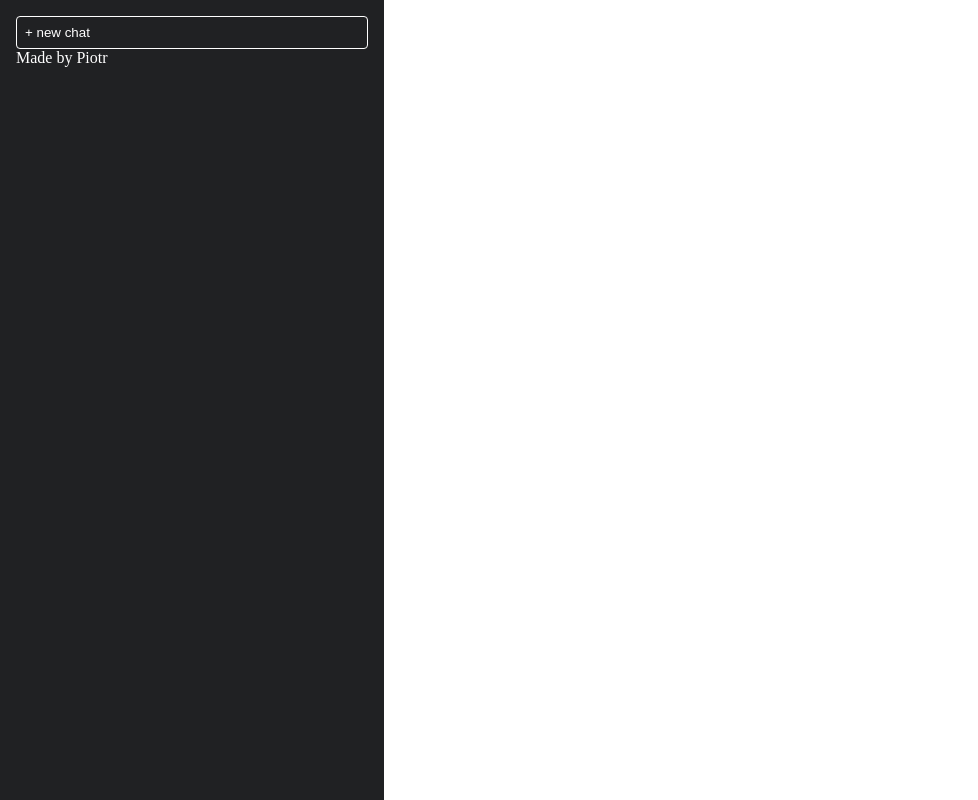
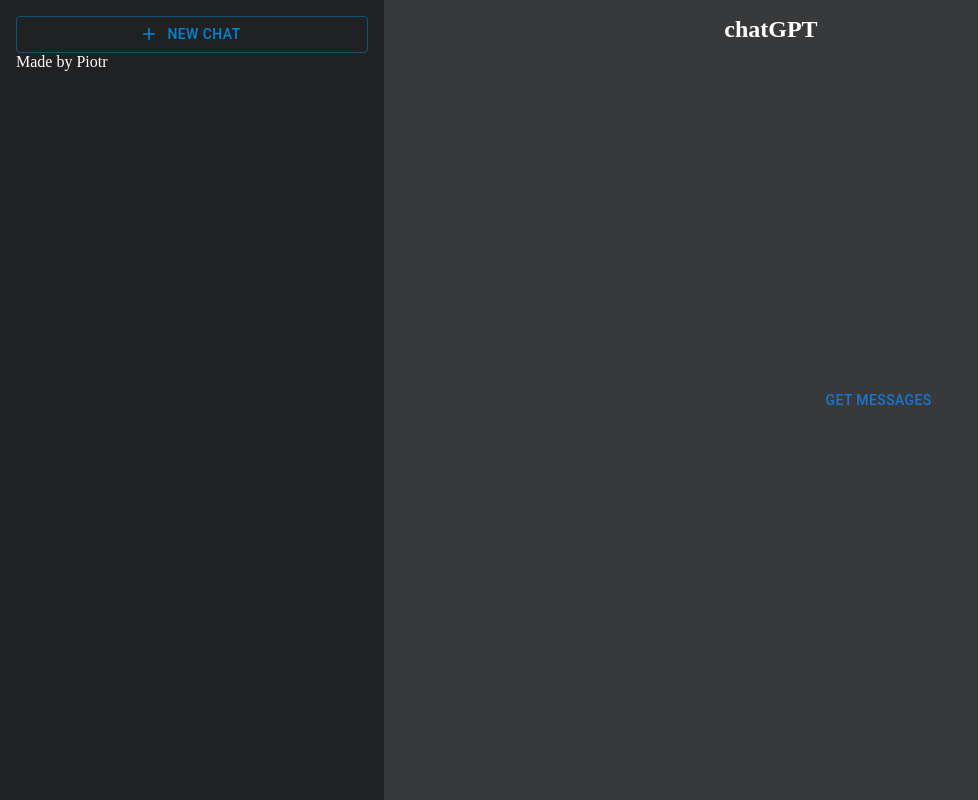
Before and after one commit to piotrszczesniak/chatgpt-clone-next, a Next.js app: page / in a window 1280 px wide. Shown: the whole page, without its empty margins (0-978 px from the left). Built offline with nearby package versions, Linux system fonts and the light colour scheme.

Commit message:
add generate api endpoint, add getMessages function

```diff
--- a/package.json
+++ b/package.json
@@ -9,6 +9,10 @@
     "lint": "next lint"
   },
   "dependencies": {
+    "@emotion/react": "^11.11.1",
+    "@emotion/styled": "^11.11.0",
+    "@mui/icons-material": "^5.14.8",
+    "@mui/material": "^5.14.8",
     "@types/node": "20.5.7",
     "@types/react": "18.2.21",
     "@types/react-dom": "18.2.7",
--- /dev/null
+++ b/src/pages/api/generate.ts
@@ -0,0 +1,33 @@
+// Next.js API route support: https://nextjs.org/docs/api-routes/introduction
+import type { NextApiRequest, NextApiResponse } from 'next';
+
+export default async function handler(req: NextApiRequest, res: NextApiResponse) {
+  const requestOptions: RequestInit = {
+    method: 'POST',
+    headers: {
+      'Content-Type': 'application/json',
+      Authorization: `Bearer ${process.env.OPENAI_API_KEY}`,
+    },
+
+    body: JSON.stringify({
+      model: 'gpt-3.5-turbo',
+      messages: [
+        {
+          role: 'user',
+          content: 'what can you do?',
+        },
+      ],
+      max_tokens: 100,
+    }),
+  };
+
+  try {
+    const response = await fetch(`https://api.openai.com/v1/chat/completions`, requestOptions);
+
+    const data = await response.json();
+
+    res.status(200).json(data);
+  } catch (error) {
+    res.status(400).json({ error });
+  }
+}
--- a/src/pages/index.tsx
+++ b/src/pages/index.tsx
@@ -2,12 +2,35 @@
 import Image from 'next/image';
 import { Inter } from 'next/font/google';
 import styles from '@/styles/Home.module.scss';
+
+import Button from '@mui/material/Button';
+import AddIcon from '@mui/icons-material/Add';
 
 const inter = Inter({ subsets: ['latin'] });
 
 // https://www.youtube.com/watch?v=uRQH2CFvedY
 
 export default function Home() {
+  const getMessages = async () => {
+    const requestOptions = {
+      method: 'POST',
+      headers: {
+        'Content-Type': 'application/json',
+      },
+      body: JSON.stringify({
+        message: 'hello how are you',
+      }),
+    };
+
+    try {
+      const resposne = await fetch(`http://localhost:3000/api/generate`, requestOptions);
+      const data = await resposne.json();
+      console.log(data);
+    } catch (error) {
+      console.error(error);
+    }
+  };
+
   return (
     <>
       <Head>
@@ -18,7 +41,9 @@
       </Head>
       <main className={`${styles.main}`}>
         <section className={styles.sidebar}>
-          <button className={styles.button}>+ new chat</button>
+          <Button className={styles.button} color='info' fullWidth variant='outlined' startIcon={<AddIcon />}>
+            new chat
+          </Button>
           <ul className='history'></ul>
           <nav>
             <p>Made by Piotr</p>
@@ -26,6 +51,7 @@
         </section>
         <section className={styles.content}>
           <h1>{`chatGPT`}</h1>
+          <Button onClick={getMessages}>Get messages</Button>
         </section>
       </main>
     </>
--- a/src/styles/Home.module.scss
+++ b/src/styles/Home.module.scss
@@ -13,20 +13,10 @@
   height: 100vh;
 }
 
-.button {
-  border: 1px solid white;
-  background-color: transparent;
-  color: white;
-  padding: 0.5rem;
-  width: 100%;
-  text-align: left;
-  border-radius: 0.25rem;
-  cursor: pointer;
-}
-
 .content {
   flex-basis: 70%;
   display: flex;
+  background-color: #38393b;
   justify-content: center;
   padding: 1rem;
   height: 100vh;
```
Also changed, not shown: 1 other file (tests, documents, lock files or other folders).
